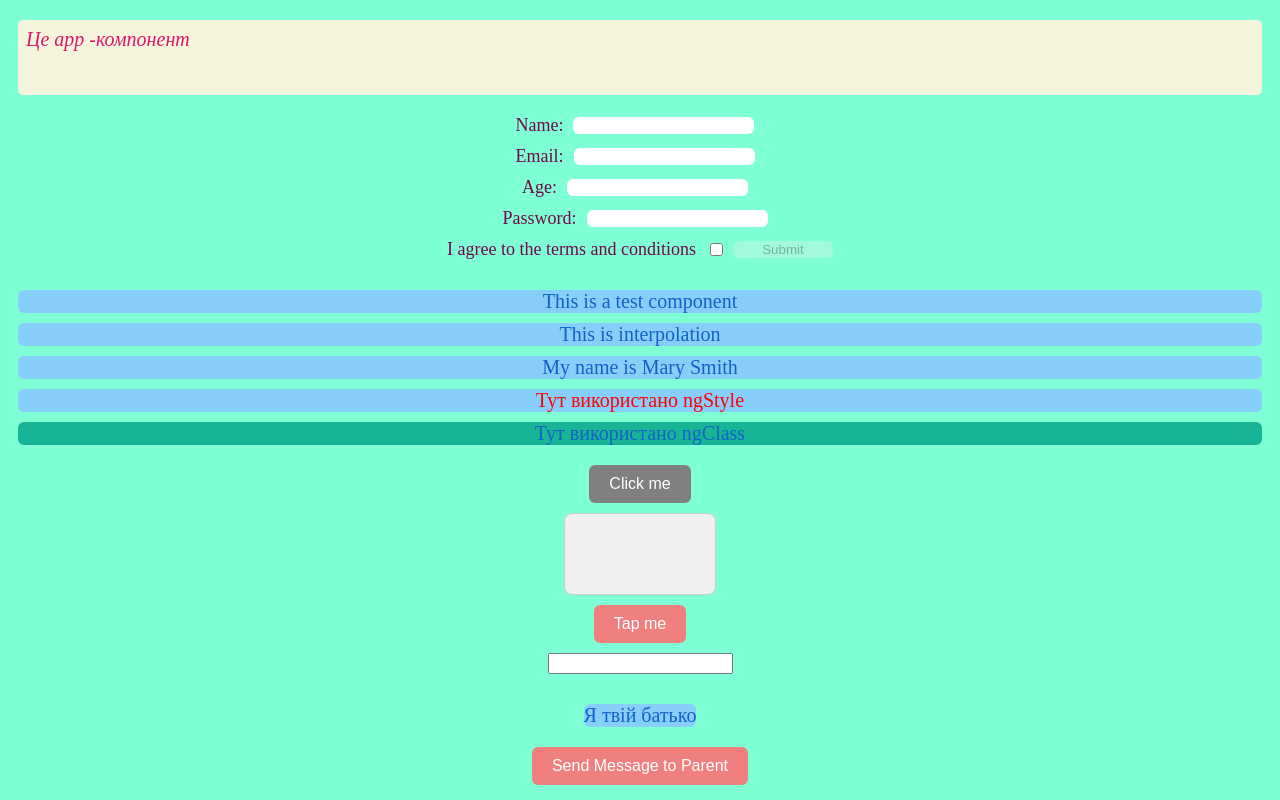
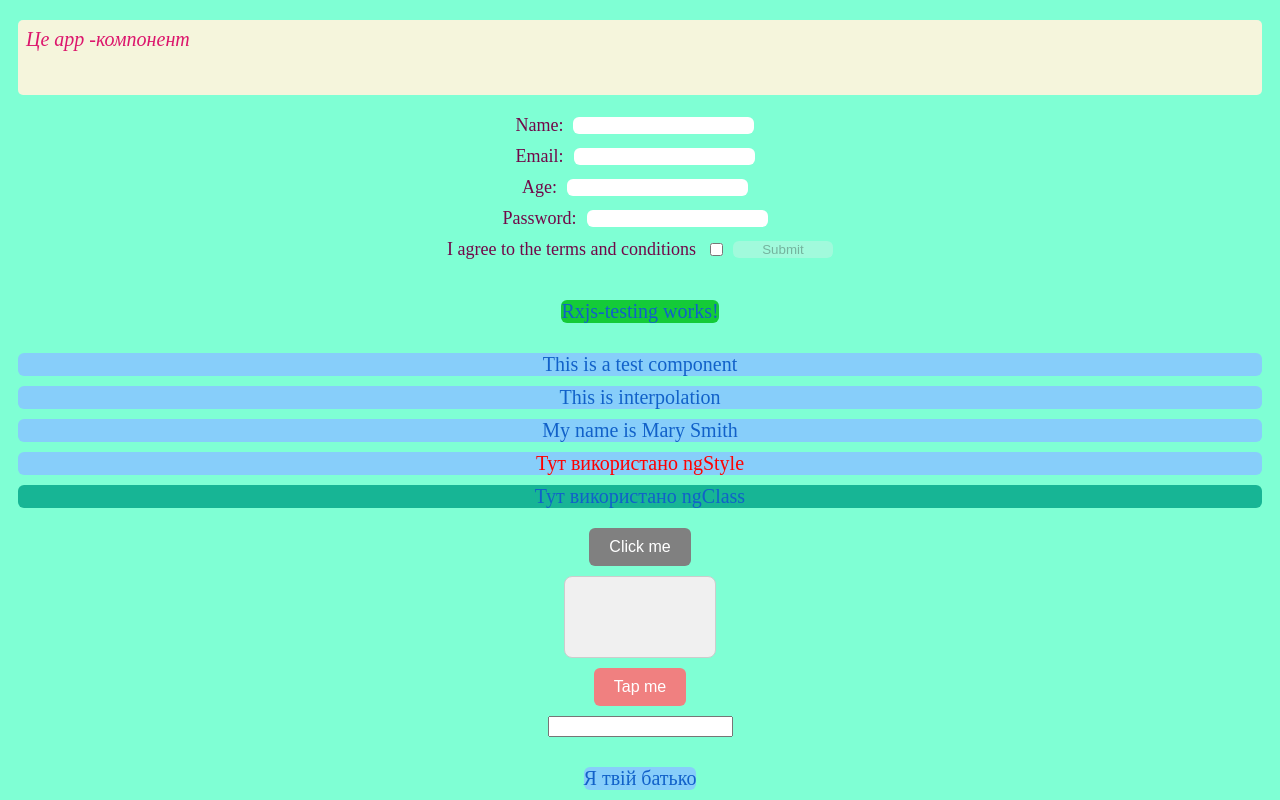
Before and after one commit to Lorat1403/angular-using-examples, an Angular app: page / in a window 1280 px wide. Shown: the top 800 px of the page. Built offline with nearby package versions, Linux system fonts and the light colour scheme.

Commit message:
add rxjs-test component with observables

```diff
--- a/src/app/app.html
+++ b/src/app/app.html
@@ -6,6 +6,9 @@
   <div>
     <app-test-form></app-test-form>
   </div>
+  <div>
+    <app-rxjs-test></app-rxjs-test>
+  </div>
 
   <app-test
     [childMessage]="messageFromParent"
--- a/src/app/app.ts
+++ b/src/app/app.ts
@@ -4,10 +4,11 @@ import { Test } from './components/test/test';
 import {
   TestForm
 } from './components/test-form/test-form';
+import { RxjsTest } from './components/rxjs-test/rxjs-test';
 
 @Component({
   selector: 'app-root',
-  imports: [RouterOutlet, Test, TestForm],
+  imports: [RouterOutlet, Test, TestForm, RxjsTest],
   templateUrl: './app.html',
   styleUrl: './app.scss'
 })
--- /dev/null
+++ b/src/app/components/rxjs-test/rxjs-test.html
@@ -0,0 +1,3 @@
+<div class="rxjs-container">
+  <p>Rxjs-testing works!</p>
+</div>
--- /dev/null
+++ b/src/app/components/rxjs-test/rxjs-test.scss
@@ -0,0 +1,18 @@
+p {
+  margin: 10px;
+  border-radius: 6px;
+  text-align: center;
+  color: rgb(17, 97, 201);
+  font-size: 20px;
+  font-weight: 500;
+  background-color: rgb(20, 203, 56);
+}
+
+.rxjs-container{
+  display: flex;
+    margin-left: 20px;
+    margin-right: 20px;
+    margin-bottom: 20px;
+    justify-content: center;
+    align-items: center;
+}
--- /dev/null
+++ b/src/app/components/rxjs-test/rxjs-test.ts
@@ -0,0 +1,68 @@
+import { Component, OnInit } from '@angular/core';
+import { from, Observable, of } from 'rxjs';
+
+@Component({
+  selector: 'app-rxjs-test',
+  imports: [],
+  templateUrl: './rxjs-test.html',
+  styleUrl: './rxjs-test.scss'
+})
+export class RxjsTest implements OnInit {
+
+ // Приклад створення Observable з одним значенням
+  observableFirst = new Observable(subscriber => {
+    subscriber.next('First RxJS');
+    subscriber.complete();
+  });
+
+  // Приклад створення Observable з кількома значеннями  і оператором of
+  observableSecond = of('first value', 'second value', 'third value');
+
+  // Приклад створення Observable з масиву значень і оператором from
+  observableThird = from(['first', 'second', 'third']);
+
+  // Приклад створення Observable з масиву чисел і оператором from
+  observableFourth = from([1, 2, 3, 4]);
+
+  //Приклад створення Observable який випускає кілька значень а потім створює помилку
+  observableFifth = new Observable<string>(subscriber => {
+    subscriber.next('start of thread');
+    subscriber.next('обробка даних');
+    subscriber.error('Щось пішло не так!');
+    subscriber.next('end of thread');// Це значення не буде надіслано через помилку вище
+    subscriber.complete();
+})
+
+  ngOnInit(): void {
+      // Підписка на Observable і обробка отриманих значень
+    this.observableFirst.subscribe({
+      next: (value) => console.log('Значення observableFirst:', value),
+      error: (err) => console.error('Помилка в observableFirst:', err),
+      complete: () => console.log('observableFirst завершено')
+    });
+
+
+// Підписка на ObservableSecond
+    // this.observableSecond.subscribe({
+    //   next: (value) => console.log('Значення observableSecond:', value),
+    //   complete: () => console.log('observableSecond завершено')
+    // });
+
+// Підписка на ObservableThird
+    this.observableThird.subscribe({
+      next: (value) => console.log('Значення observableThird:', value),
+      complete: () => console.log('observableThird завершено')
+    });
+
+
+// Підписка на ObservableFourth
+    // this.observableFourth.subscribe(value => console.log('Значення observableFourth:', value));
+
+// Підписка на ObservableFifth
+    // this.observableFifth.subscribe({
+    //   next: (value) => console.log('Значення observableFifth:', value),
+    //   error: (err) => console.error('Помилка в observableFifth:', err),
+    //   complete: () => console.log('observableFifth завершено')
+    // });
+  }
+}
```
Also changed, not shown: 1 other file (tests, documents, lock files or other folders).
